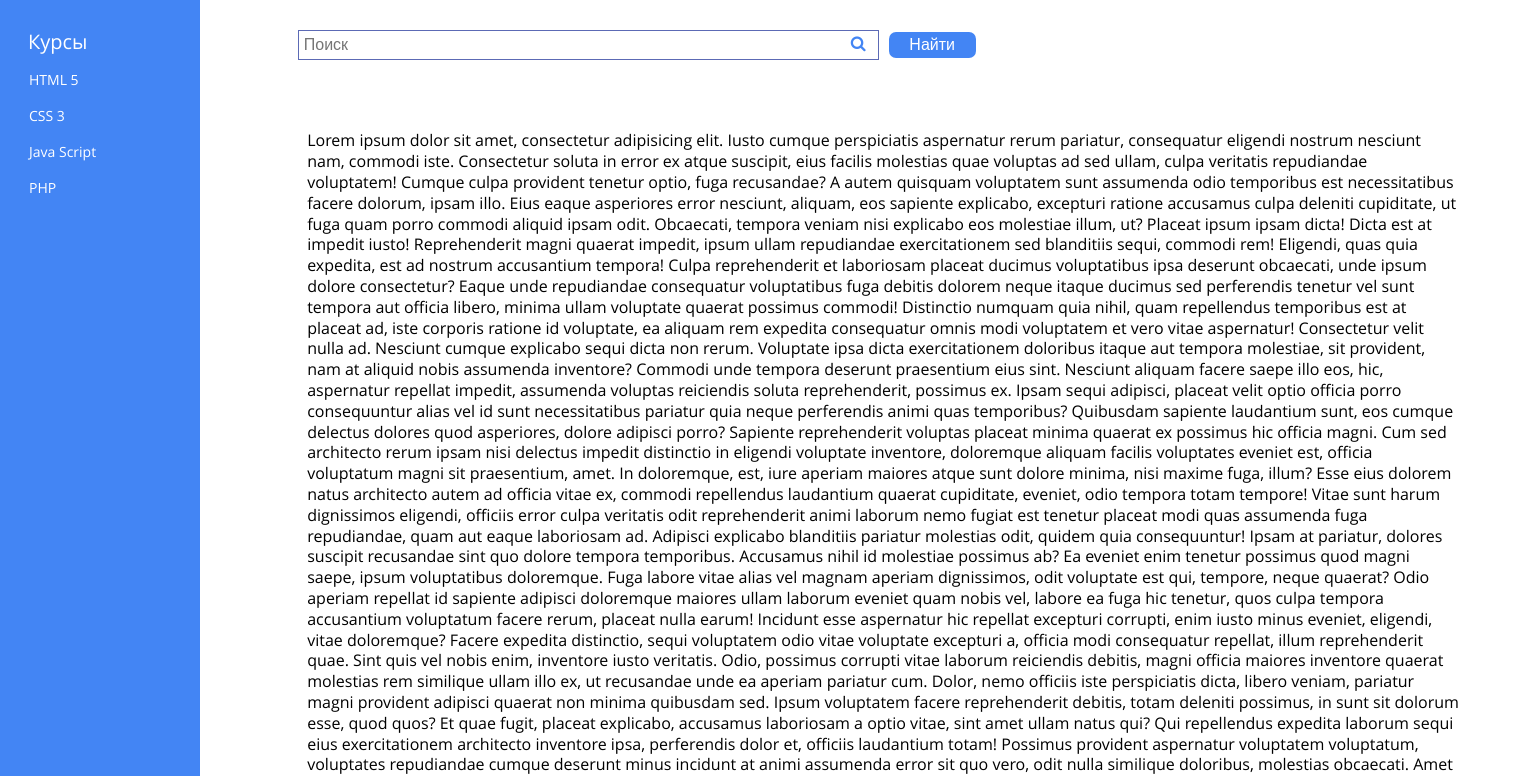
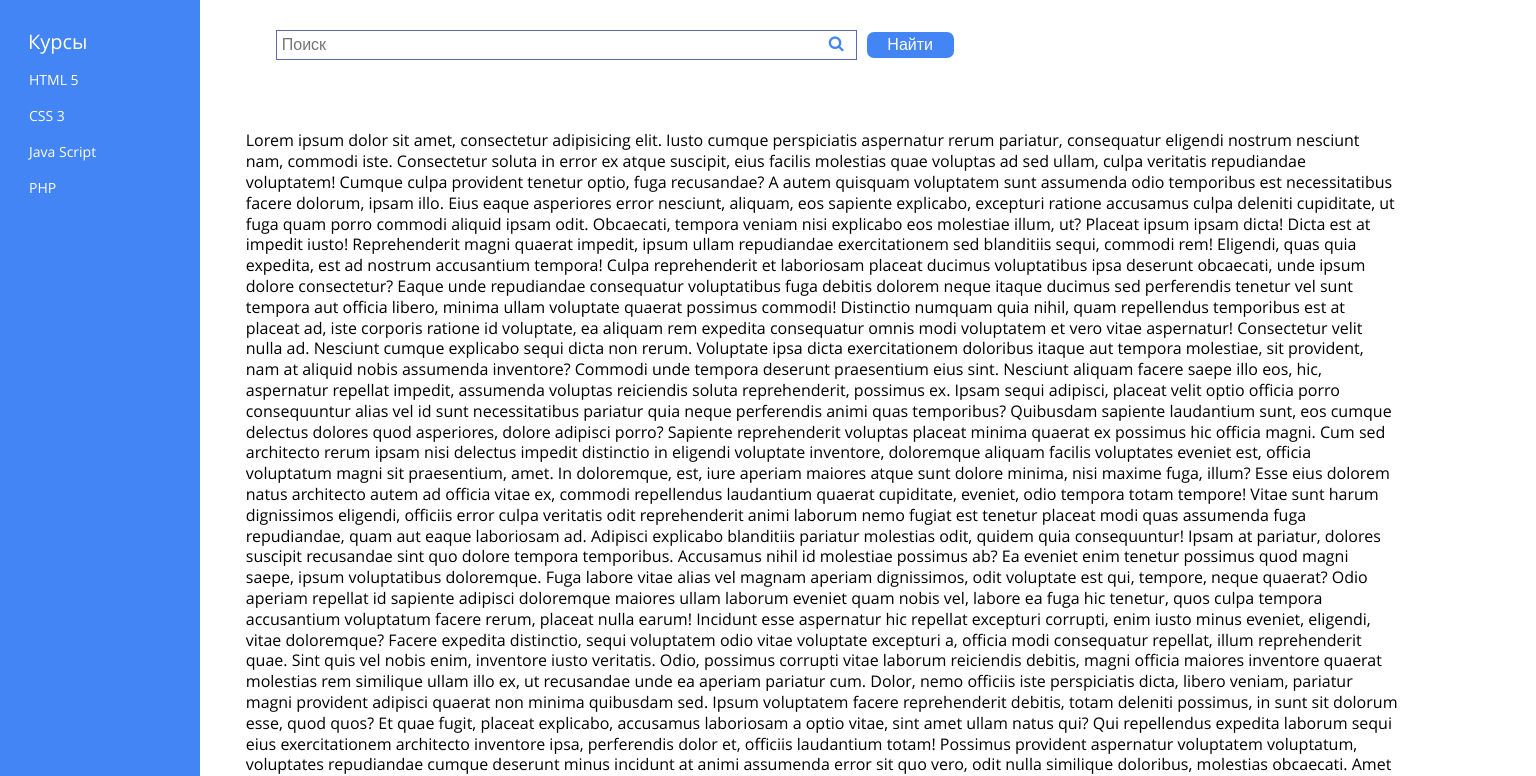
Before and after one commit to vicosfe/-web, a plain HTML site: page курсы по web/html.html in a window 1536 px wide. Shown: the top 776 px of the page. Drawn offline with Linux system fonts and the light colour scheme.

Commit message:
fixed ml main

```diff
--- a/курсы по web/style/media.css
+++ b/курсы по web/style/media.css
@@ -1,3 +1,8 @@
+@media (max-width: 2000px) and (min-width: 1510px){
+	main{
+    margin-left: 16% !important;
+}
+}
 @media (max-width: 1300px) and (min-width: 980px) {
 	body{
 		font-size: 13px !important;
--- a/курсы по web/style/style-2.css
+++ b/курсы по web/style/style-2.css
@@ -175,7 +175,6 @@ main{
     justify-content: space-between;
     align-items: center;
     width: 80%;
-    margin-left: 22px;
 }
 .icon-search{
     color: #4385f4;
```
